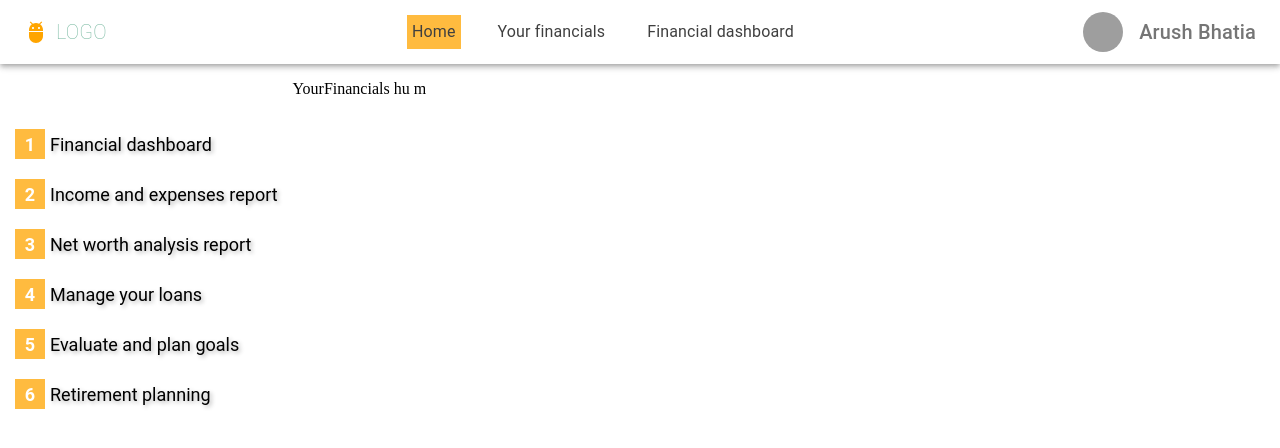
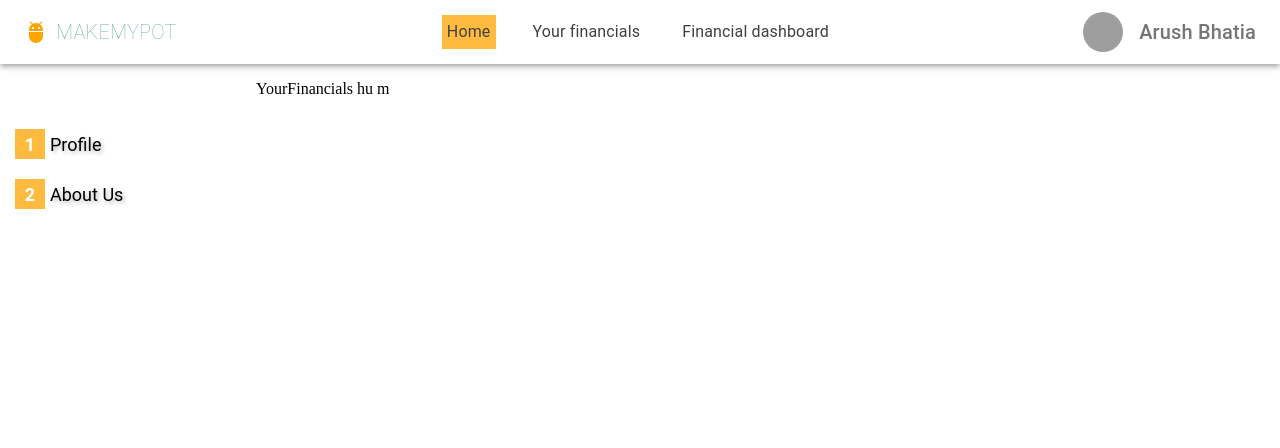
Before and after one commit to antas123/makeMyPot, a React (Vite) app in the folder make_my_pot/: page /yourFinancials in a window 1280 px wide. Shown: the top 448 px of the page. Built offline with nearby package versions, Linux system fonts and the light colour scheme; grey boxes are pictures that could not be loaded.

Commit message:
adding dynamic sidebar options

```diff
--- a/make_my_pot/src/App.jsx
+++ b/make_my_pot/src/App.jsx
@@ -11,10 +11,11 @@ import FinancialDashboard from "./scenes/financialDashboard/FinancialDashboard";
 
 function App() {
   const [isMobile, setIsMobile] = useState(window.innerWidth < 900);
-  const [activePage, setActivePage] = useState("Your Financials");
+  const [activePage, setActivePage] = useState("Home");
   const handleResize = () => {
     setIsMobile(window.innerWidth < 900);
   };
+  console.log(activePage);
   useEffect(() => {
     // Add event listener to update isMobile on window resize
     window.addEventListener("resize", handleResize);
@@ -31,7 +32,10 @@ function App() {
   return (
     <div style={{ display: "flex", flexDirection: "column" }}>
       <div>
-        <Navbar updateActivePage={updateActivePageHandler} />
+        <Navbar
+          activePage={activePage}
+          updateActivePage={updateActivePageHandler}
+        />
       </div>
 
       <div
--- a/make_my_pot/src/components/extras/Navbar.jsx
+++ b/make_my_pot/src/components/extras/Navbar.jsx
@@ -18,10 +18,9 @@ import { pageToRoute } from "../../constant";
 const pages = ["Home", "Your financials", "Financial dashboard"];
 const settings = ["Profile", "Logout"];
 
-function Navbar({ updateActivePage }) {
+function Navbar({ activePage, updateActivePage }) {
   const [anchorElNav, setAnchorElNav] = React.useState(null);
   const [anchorElUser, setAnchorElUser] = React.useState(null);
-  const [activeTab, setActiveTab] = React.useState("Home");
 
   const handleOpenNavMenu = (event) => {
     setAnchorElNav(event.currentTarget);
@@ -61,7 +60,7 @@ function Navbar({ updateActivePage }) {
               textDecoration: "none",
             }}
           >
-            LOGO
+            MAKEMYPOT
           </Typography>
 
           <Box sx={{ flexGrow: 1, display: { xs: "flex", md: "none" } }}>
@@ -98,7 +97,7 @@ function Navbar({ updateActivePage }) {
                   key={page}
                   onClick={handleCloseNavMenu}
                   sx={{
-                    backgroundColor: activeTab === page ? "orange" : "white",
+                    backgroundColor: activePage === page ? "orange" : "white",
                     padding: "5px",
                     opacity: 0.65,
                   }}
@@ -111,7 +110,7 @@ function Navbar({ updateActivePage }) {
                         color: "black",
                         fontSize: "16px",
                       }}
-                      onClick={() => setActiveTab(page)}
+                      onClick={() => updateActivePage(page)}
                     >
                       {page}
                     </Link>
@@ -136,7 +135,7 @@ function Navbar({ updateActivePage }) {
               textDecoration: "none",
             }}
           >
-            LOGO
+            MAKEMYPOT
           </Typography>
           <Box
             sx={{
@@ -151,7 +150,7 @@ function Navbar({ updateActivePage }) {
                 <Typography
                   textAlign="center"
                   sx={{
-                    backgroundColor: activeTab === page ? "orange" : "white",
+                    backgroundColor: activePage === page ? "orange" : "white",
                     padding: "5px",
                     opacity: 0.75,
                   }}
@@ -163,7 +162,7 @@ function Navbar({ updateActivePage }) {
                       color: "black",
                       fontSize: "16px",
                     }}
-                    onClick={() => setActiveTab(page)}
+                    onClick={() => updateActivePage(page)}
                   >
                     {page}
                   </Link>
--- a/make_my_pot/src/components/extras/Sidebar.jsx
+++ b/make_my_pot/src/components/extras/Sidebar.jsx
@@ -1,13 +1,11 @@
-import { Container, Typography } from "@mui/material";
+import { Typography } from "@mui/material";
 import React from "react";
-import { sideBarOptions } from "../../constant";
+import { pageToRoute, sideBarOptions } from "../../constant";
 import NumberIcon from "../NumberIcon";
 import styles from "./extras.module.css";
 
-const yourFinancials = [...sideBarOptions.financialDashboard];
-console.log(yourFinancials);
-
-const Sidebar = () => {
+const Sidebar = ({ activePage }) => {
+  const activePageOptions = [...(sideBarOptions[activePage] || [])];
   return (
     <div
       className="m"
@@ -17,7 +15,7 @@ const Sidebar = () => {
         padding: "5px",
       }}
     >
-      {yourFinancials.map((fin, ind) => (
+      {activePageOptions.map((fin, ind) => (
         <div key={fin} className={styles.mainbox}>
           <div className={styles.menuNumber}>
             <NumberIcon number={ind + 1} />
--- a/make_my_pot/src/components/extras/TempDrawer.jsx
+++ b/make_my_pot/src/components/extras/TempDrawer.jsx
@@ -6,7 +6,7 @@ import KeyboardArrowRightIcon from "@mui/icons-material/KeyboardArrowRight";
 import { formGroupClasses } from "@mui/material";
 import Sidebar from "./Sidebar";
 
-function TempDrawer() {
+function TempDrawer({ activePage }) {
   const [isOpen, setIsOpen] = useState(formGroupClasses);
 
   return (
@@ -33,7 +33,7 @@ function TempDrawer() {
       <div style={{ position: "absolute" }}>
         <Drawer anchor="left" open={isOpen} onClose={() => setIsOpen(false)}>
           <Box p={2} width="250px" textAlign="center">
-            <Sidebar />
+            <Sidebar activePage={activePage} />
           </Box>
         </Drawer>
       </div>
--- a/make_my_pot/src/constant.jsx
+++ b/make_my_pot/src/constant.jsx
@@ -1,12 +1,13 @@
 export const sideBarOptions = {
-  yourFinanicals: [
+  Home: ["Profile", "About Us"],
+  "Your financials": [
     "Your income post tax",
     "Your expenses/month",
     "Your fixed Assets",
     "Your financial Assets",
     "Your liablities",
   ],
-  financialDashboard: [
+  "Financial dashboard": [
     "Financial dashboard",
     "Income and expenses report",
     "Net worth analysis report",
```
